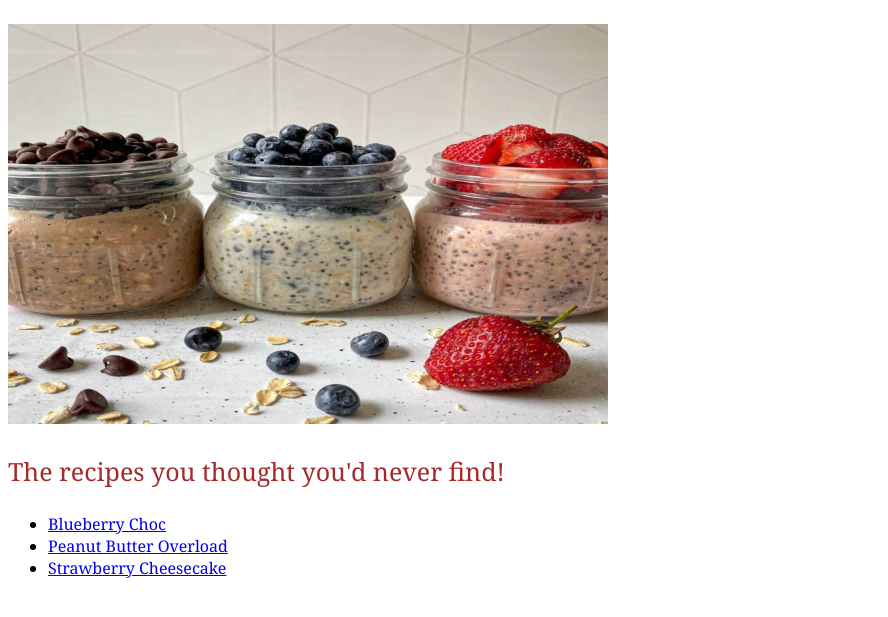
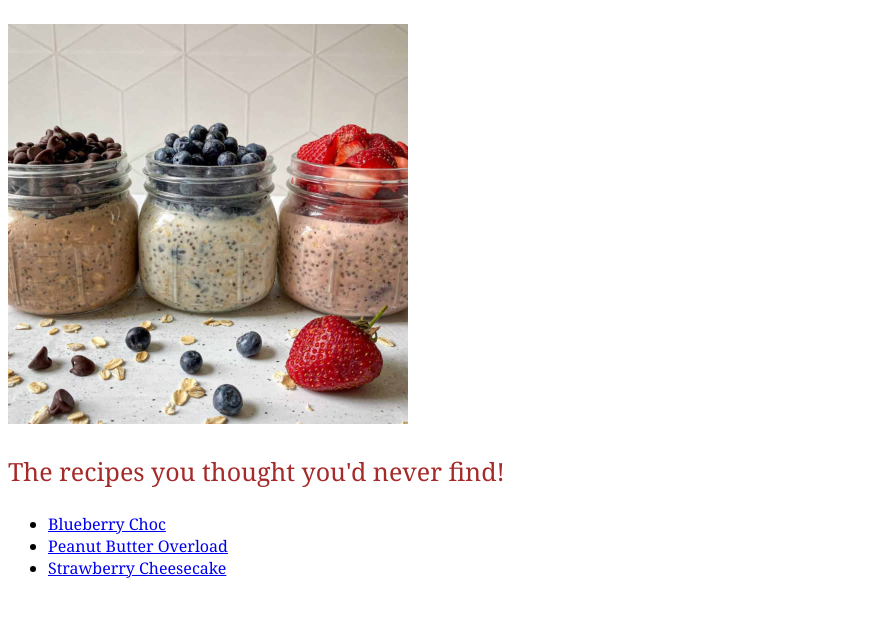
Before and after one commit to RushilRiyaz/odin-recipes, a plain HTML site: page index.html in a window 1280 px wide. Shown: the part 85-702 px from the top of the page, without its empty margins (0-888 px from the left). Drawn offline with Linux system fonts and the light colour scheme.

Commit message:
Adjust picture size

```diff
--- a/index.html
+++ b/index.html
@@ -12,8 +12,8 @@
       src="img/oatsmain.jpeg"
       alt="Jars filled with different types of protein
       oats"
-      width="600"
-      height="400"
+      width="400"
+      height="auto"
     />
     <h3>The recipes you thought you'd never find!</h3>
     <ul>
```
